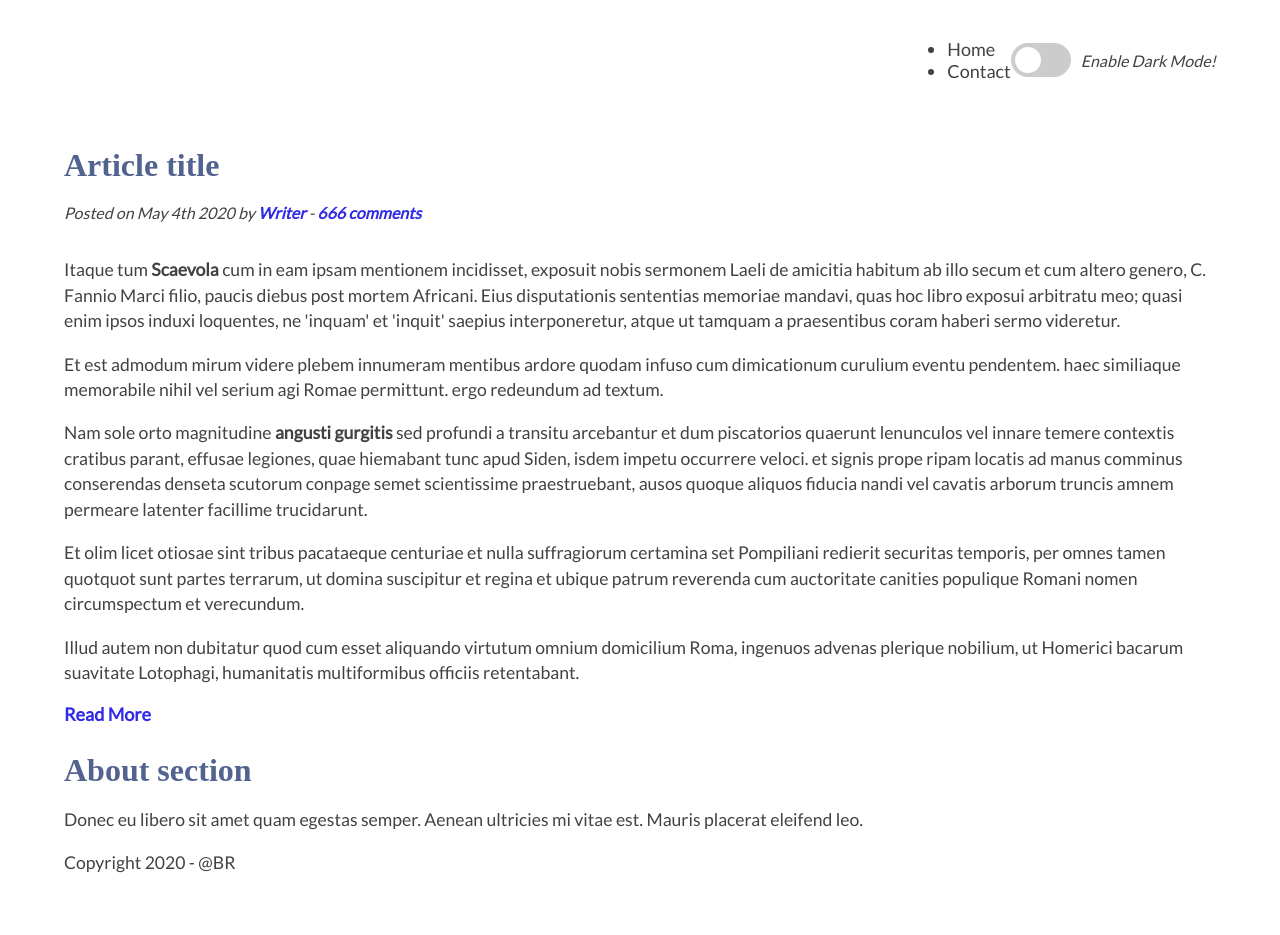
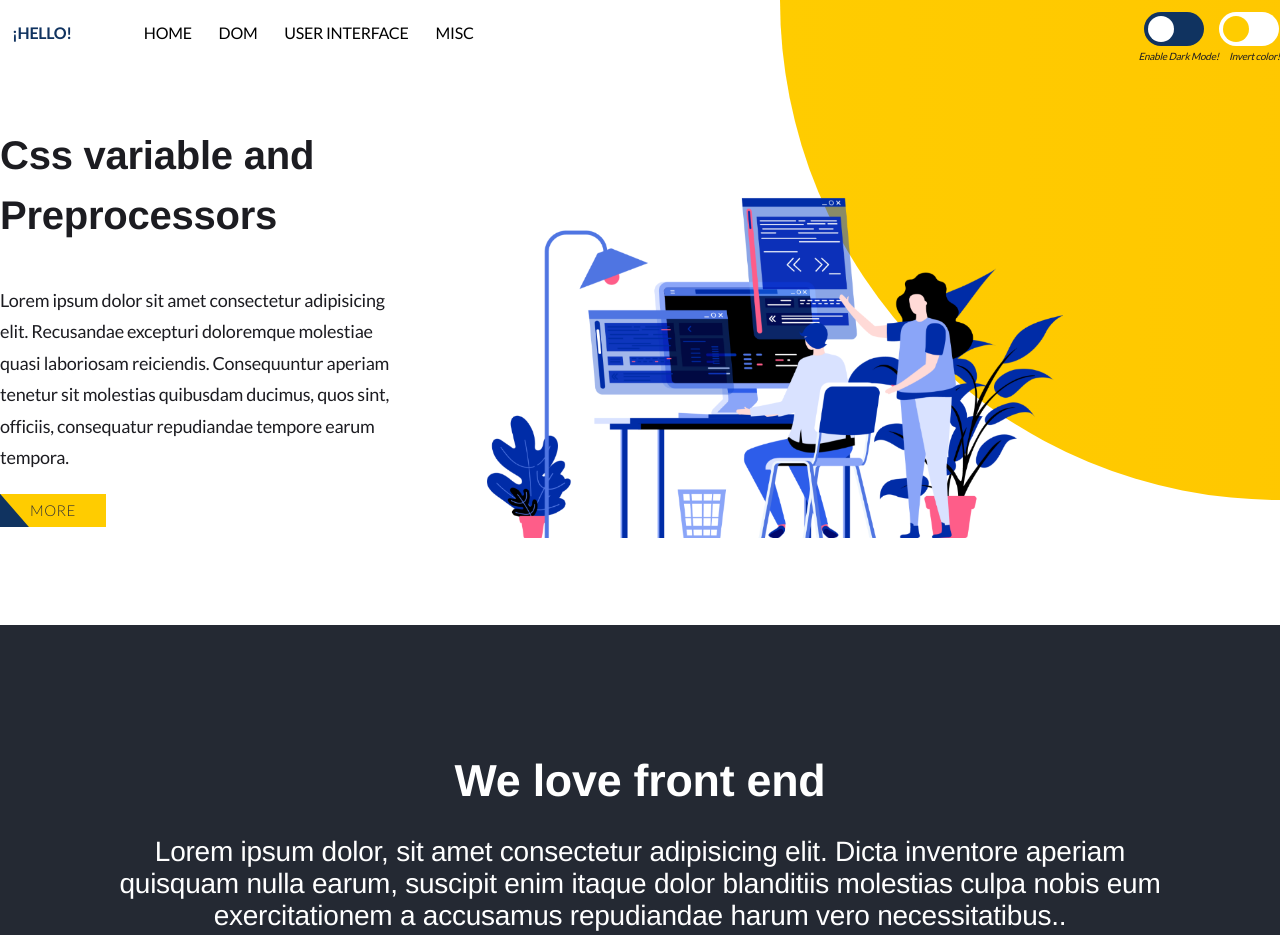
Before and after one commit to sampow/dark-mode, a website: page index.html in a window 1280 px wide. Shown: the top 935 px of the page. Before the commit the page ends 893 px from the top, so only its background shows below. Drawn offline with Linux system fonts and the light colour scheme; a web font is replaced by a local one.

Commit message:
feat: index html demo

```diff
--- a/index.html
+++ b/index.html
@@ -1,268 +1,192 @@
-<!DOCTYPE html>
-<html lang="en">
+<html lang="es">
 
-<head>
-    <meta charset="UTF-8">
-    <meta name="viewport" content="width=device-width, initial-scale=1.0">
-    <link href="https://fonts.googleapis.com/css?family=Lato|Sansita+One&display=swap" rel="stylesheet">
+    <head>
+        <meta charset="UTF-8">
+        <meta name="viewport"
+            content="width=device-width, initial-scale=1.0">
+        <meta http-equiv="X-UA-Compatible"
+            content="ie=edge">
+        <link rel="stylesheet"
+            href="./style.css">
+        <title>Make front end Great Again (Dark Mode)</title>
 
-    <style>
-        :root {
-            --primary-color: #302ae6;
-            --secondary-color: #536390;
-            --font-color: #424242;
-            --bg-color: #fff;
-            --heading-color: #292922;
-        }
+        <link
+            href="https://fonts.googleapis.com/css2?family=Lato:wght@100;300;400;700;900&family=Sansita:wght@400;700;800;900&display=swap"
+            rel="stylesheet">
+    </head>
 
-        /*
-        utiliser le dark mode de safari
-         */
-        @media (prefers-color-scheme: dark) {
-            :root {
-                --primary-color: #9a97f3;
-                --secondary-color: #818cab;
-                --font-color: #e1e1ff;
-                --bg-color: #161625;
-                --heading-color: #818cab;
-            }
-        }
+    <body>
+        <main class="wrapper-main">
+            <!-- Logo and Menu  -->
+            <header class="header">
+                <div class="logo">
+                    <a href="#">
+                        ¡HELLO!
+                    </a>
+                </div>
 
-        /* inversé les couleurs pour faire un theme sombre
+                <!-- Menu Links -->
 
-        @media (prefers-color-scheme: dark) {
+                <div class="nav menu-left">
+                    <a href="#">HOME</a>
+                    <a href="#">DOM</a>
+                    <a href="#">USER INTERFACE</a>
+                    <a href="#">MISC</a>
+                </div>
 
-            html {
-                filter: invert(1) hue-rotate(.5turn);
-            }
+                <div class="nav menu-right">
+                    <div class="theme-switch-wrapper">
+                        <label class="theme-switch"
+                            for="toggleSwitch">
+                            <input type="checkbox"
+                                id="toggleSwitch">
+                            <div class="slider round"></div>
+                        </label>
+                        <em>Enable Dark Mode!</em>
+                    </div>
 
-            img {
-                filter: invert(1) hue-rotate(.5turn);
-            }
+                    <div class="theme-switch-wrapper">
+                        <label class="theme-switch theme-switch-invert"
+                            for="toggleSwitchInvert">
+                            <input type="checkbox"
+                                id="toggleSwitchInvert">
+                            <div class="slider slider-invert round"></div>
+                        </label>
+                        <em>Invert color!</em>
+                    </div>
 
-            img:not(:hover) {
-                opacity: .7;
-                transition: opacity .25s ease-in-out;
-            }
-        } */
+                </div>
 
+            </header>
+            <!-- End Menu -->
 
-        [data-theme='dark'] {
-            --primary-color: #9a97f3;
-            --secondary-color: #818cab;
-            --font-color: #e1e1ff;
-            --bg-color: #161625;
-            --heading-color: #818cab;
-        }
+            <!-- Start INTRO section -->
+            <section class="intro">
+                <div class="intro__graphics">
+                    <div class="intro__graphics__graphic-1"></div>
+                </div>
 
-        body {
-            background-color: var(--bg-color);
-            color: var(--font-color);
+                <div class="wrapper">
+                    <div class="intro-left">
+                        <div class="text">
+                            <h1>Css variable and Preprocessors</h1>
+                            <p>Lorem ipsum dolor sit amet consectetur adipisicing elit. Recusandae excepturi doloremque
+                                molestiae quasi laboriosam reiciendis. Consequuntur aperiam tenetur sit molestias
+                                quibusdam
+                                ducimus, quos sint, officiis, consequatur repudiandae tempore earum tempora.</p>
+                                <button class="btn"><span>More</span></button>
 
-            font-family: 'Lato', sans-serif;
-            max-width: 90%;
-            margin: 0 auto;
-            font-size: calc(1rem + 0.25vh);
-        }
+                        </div>
+                    </div>
 
-        h2 {
-            color: var(--secondary-color);
+                    <div class="intro-right">
+                        <img src="./assets/images/parte1.png"
+                            alt="">
+                    </div>
 
-            font-family: 'Sansita One', serif;
-            font-size: 2rem;
-            margin-bottom: 1vh;
-        }
+                </div>
 
-        p {
-            font-size: 1.1rem;
-            line-height: 1.6rem;
-        }
+            </section>
 
-        a {
-            color: var(--primary-color);
+            <!-- END INTRO section -->
 
-            text-decoration: none;
-            border-bottom: 3px solid transparent;
-            font-weight: bold;
-        }
+            <!-- Banner -->
 
-        a:hover,
-        a:focus {
-            border-bottom: 3px solid currentColor;
-        }
+            <div class="banner">
+                <div class="banner-content">
+                    <h1>We love front end</h1>
+                    <h3>Lorem ipsum dolor, sit amet consectetur adipisicing elit. Dicta inventore aperiam quisquam nulla earum, suscipit enim itaque dolor blanditiis molestias culpa nobis eum exercitationem a accusamus repudiandae harum vero necessitatibus..
+                    </h3>
+                </div>
 
-        header,
-        main section {
-            width: 100%;
-            max-width: 1280px;
-            margin: 0 auto;
-        }
+            </div>
 
-        .post-meta {
-            font-size: 1rem;
-            font-style: italic;
-            display: block;
-            margin-bottom: 4vh;
-        }
+            <!-- End Banner -->
 
-        nav {
-            display: flex;
-            justify-content: flex-end;
-            padding: 20px 0;
-        }
+            <!-- START About section -->
+
+            <section class="about">
+                <div class="wrapper">
+                    <div class="about-left">
+                        <img src="./assets/images/parte2.png"
+                            alt="About US">
+                    </div>
+
+                    <div class="about-right">
+                        <h1>What about us</h1>
+                        <p> We are the touchpoint of front end dev, crafting useful things bla bla bla...</p>
+
+                        <button class="btn"><span>More</span></button>
+
+                    </div>
+                </div>
+
+            </section>
+
+            <!-- end About Page  -->
 
 
 
-        /*slider switch css */
-        .theme-switch-wrapper {
-            display: flex;
-            align-items: center;
-        }
+            <!-- START Footer -->
 
-        .theme-switch-wrapper em {
-            margin-left: 10px;
-            font-size: 1rem;
-        }
+            <footer class="footer">
 
-        .theme-switch {
-            display: inline-block;
-            height: 34px;
-            position: relative;
-            width: 60px;
-        }
+                <div class="wrapper">
 
-        .theme-switch input {
-            display: none;
-        }
+                    <div class="footer-left">
+                        <h3>
+                            HELLO!
+                        </h3>
+                        <p class="footer-links">
+                            <a href="#">HOME</a>
+                            <a href="#">DOM</a>
+                            <a href="#">USER INTERFACE</a>
+                            <a href="#">MISC</a>
+                        </p>
 
-        .slider {
-            background-color: #ccc;
-            bottom: 0;
-            cursor: pointer;
-            left: 0;
-            position: absolute;
-            right: 0;
-            top: 0;
-            transition: .4s;
-        }
-
-        .slider:before {
-            background-color: #fff;
-            bottom: 4px;
-            content: "";
-            height: 26px;
-            left: 4px;
-            position: absolute;
-            transition: .4s;
-            width: 26px;
-        }
-
-        input:checked+.slider {
-            background-color: #66bb6a;
-        }
-
-        input:checked+.slider:before {
-            transform: translateX(26px);
-        }
-
-        .slider.round {
-            border-radius: 34px;
-        }
-
-        .slider.round:before {
-            border-radius: 50%;
-        }
-    </style>
+                        <p class="footer-company-name">
+                            ¡HELLO! 2020
+                        </p>
+                    </div>
+                    <div class="footer-center">
 
 
-</head>
+                        <div>
+                            <p><span>PARIS / FRANCE</span></p>
+                        </div>
 
-<body>
+                        <div>
+                            <p><span>+0033123456789</span></p>
+                        </div>
+
+                        <div>
+                            <p><span>contact@hello.com</span></p>
+                        </div>
 
 
+                    </div>
 
-    <header>
-        <nav>
-            <ul>
-                <li>Home</li>
-                <li>Contact</li>
-            </ul>
-            <div class="theme-switch-wrapper">
-                <label class="theme-switch" for="checkbox">
-                    <input type="checkbox" id="checkbox" />
-                    <div class="slider round"></div>
-                </label>
-                <em>Enable Dark Mode!</em>
-            </div>
-        </nav>
+                    <div class="footer-right">
 
-    </header>
+                        <p class="footer-connect">
+                            <span>Stay tuned</span>
+                            Subscribe to our mailing list so we can send you a mail every five minutes telling you how
+                            great
+                            we are.</p>
+                        <p>
+                            Luckily, we have a privacy policy.
+                        </p>
 
-    <main>
+                    </div>
 
-        <article class="post">
+                </div>
 
-            <section>
+            </footer>
+            <!-- END Footer -->
 
-                <header>
-                    <h2>Article title</h2>
-                    <p class="post-meta">Posted on <time datetime="2009-09-04T16:31:24+02:00">May 4th 2020</time> by <a href="#">Writer</a> - <a href="#comments">666 comments</a></p>
-                </header>
+        </main>
 
-                <p>Itaque tum <strong>Scaevola</strong> cum in eam ipsam mentionem incidisset, exposuit nobis sermonem Laeli de amicitia habitum ab illo secum et cum altero genero, C. Fannio Marci filio, paucis diebus post mortem Africani. Eius disputationis sententias memoriae mandavi, quas hoc libro exposui arbitratu meo; quasi enim ipsos induxi loquentes, ne 'inquam' et 'inquit' saepius interponeretur, atque ut tamquam a praesentibus coram haberi sermo videretur.</p>
-
-                <p>Et est admodum mirum videre plebem innumeram mentibus ardore quodam infuso cum dimicationum curulium eventu pendentem. haec similiaque memorabile nihil vel serium agi Romae permittunt. ergo redeundum ad textum.</p>
-
-                <p>Nam sole orto magnitudine <strong>angusti gurgitis</strong> sed profundi a transitu arcebantur et dum piscatorios quaerunt lenunculos vel innare temere contextis cratibus parant, effusae legiones, quae hiemabant tunc apud Siden, isdem impetu occurrere veloci. et signis prope ripam locatis ad manus comminus conserendas denseta scutorum conpage semet scientissime praestruebant, ausos quoque aliquos fiducia nandi vel cavatis arborum truncis amnem permeare latenter facillime trucidarunt.</p>
-
-                <p>Et olim licet otiosae sint tribus pacataeque centuriae et nulla suffragiorum certamina set Pompiliani redierit securitas temporis, per omnes tamen quotquot sunt partes terrarum, ut domina suscipitur et regina et ubique patrum reverenda cum auctoritate canities populique Romani nomen circumspectum et verecundum.</p>
-
-                <p>Illud autem non dubitatur quod cum esset aliquando virtutum omnium domicilium Roma, ingenuos advenas plerique nobilium, ut Homerici bacarum suavitate Lotophagi, humanitatis multiformibus officiis retentabant.</p>
-
-                <a href="#">Read More</a>
-
-            </section>
-
-            <aside>
-                <h2>About section</h2>
-                <p>Donec eu libero sit amet quam egestas semper. Aenean ultricies mi vitae est. Mauris placerat eleifend leo.</p>
-            </aside>
-
-        </article>
-    </main>
-
-
-
-    <footer>
-        <p>Copyright 2020 - @BR</p>
-    </footer>
-
-
-    <script>
-        const toggleSwitch = document.querySelector('.theme-switch input[type="checkbox"]');
-        const currentTheme = localStorage.getItem('theme');
-
-        if (currentTheme) {
-            document.documentElement.setAttribute('data-theme', currentTheme);
-
-            if (currentTheme === 'dark') {
-                toggleSwitch.checked = true;
-            }
-        }
-
-        function switchTheme(e) {
-            if (e.target.checked) {
-                document.documentElement.setAttribute('data-theme', 'dark');
-                localStorage.setItem('theme', 'dark');
-            } else {
-                document.documentElement.setAttribute('data-theme', 'light');
-                localStorage.setItem('theme', 'light');
-            }
-        }
-
-        toggleSwitch.addEventListener('change', switchTheme, false);
-    </script>
-
-</body>
+        <script src="./index.js"></script>
+    </body>
 
 </html>
```
Also changed, not shown: index.js (added, +32 -0 lines).
